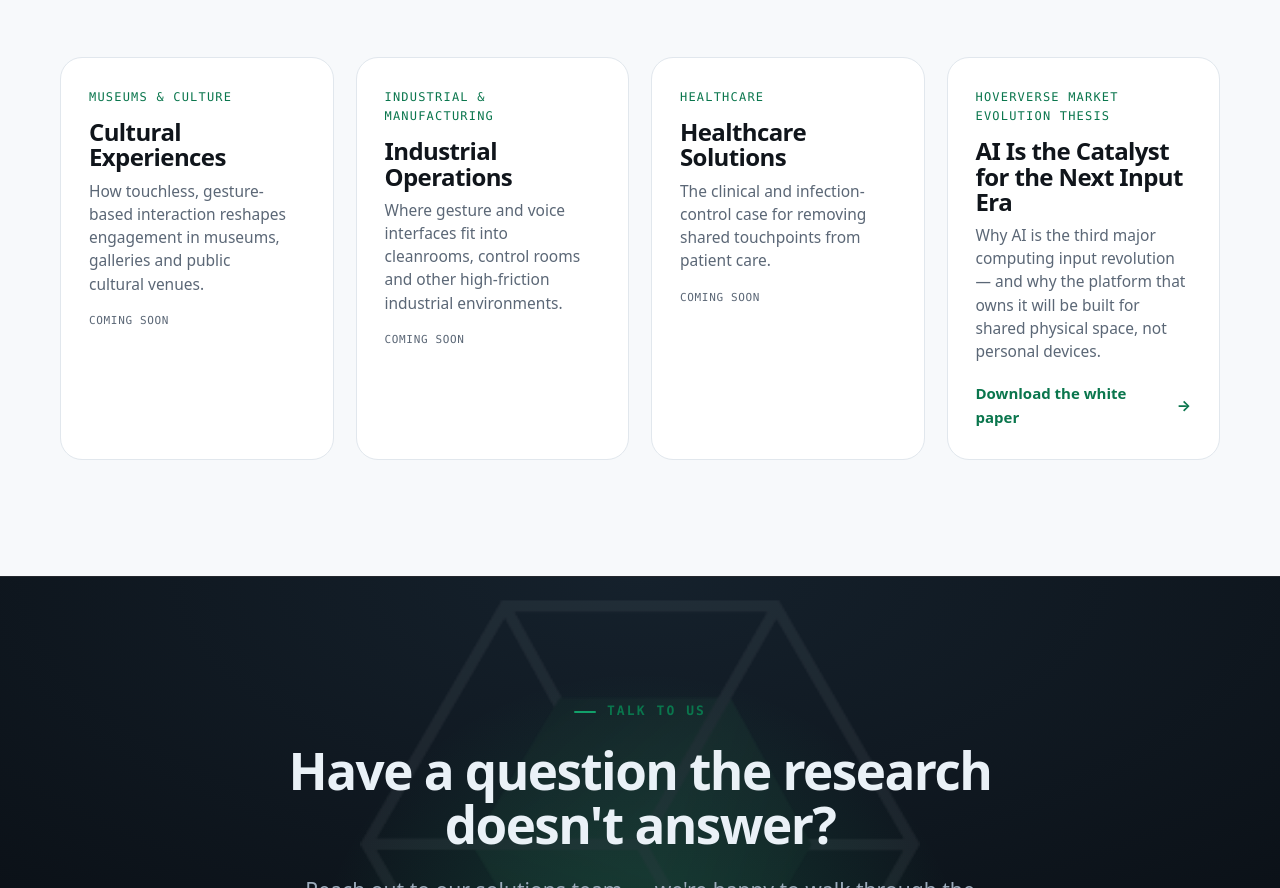
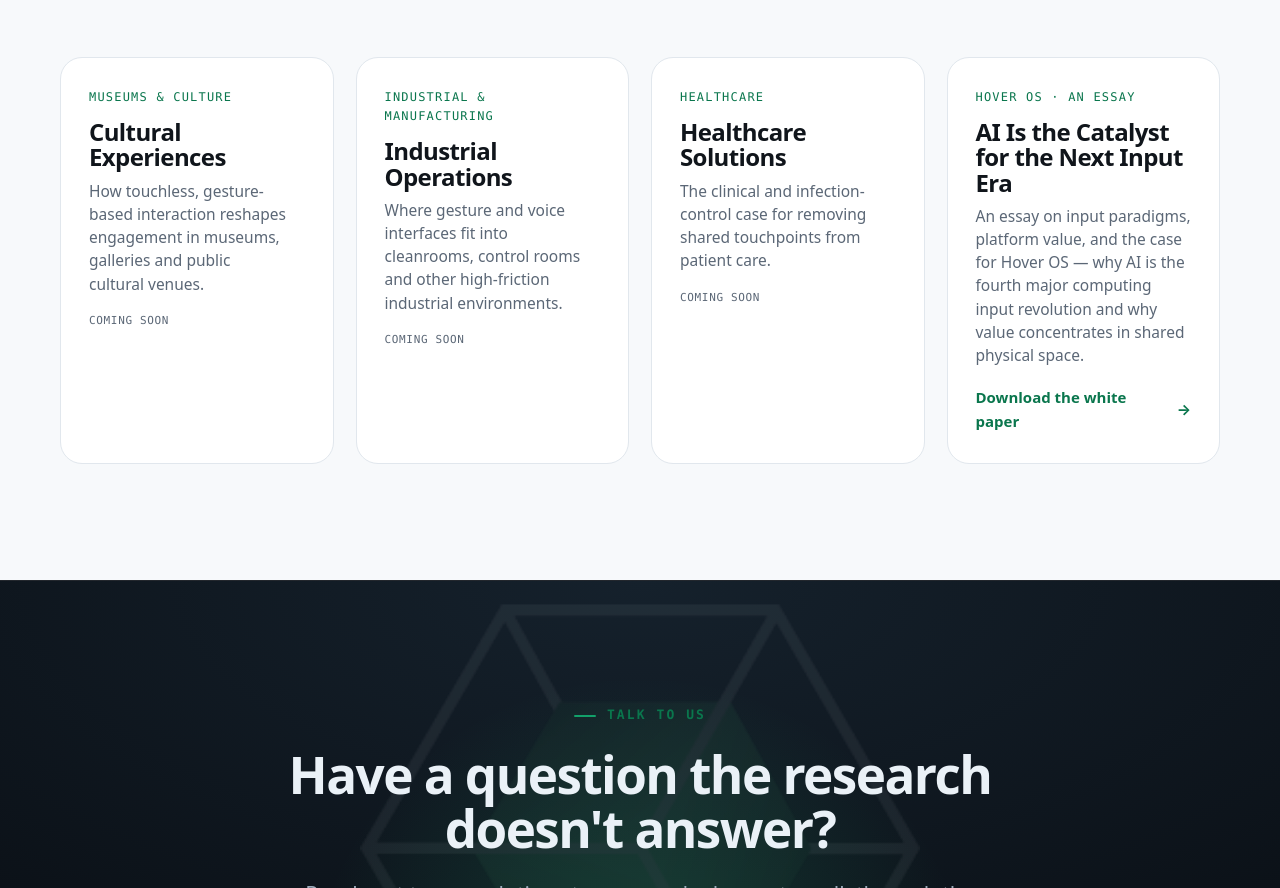
Before and after one commit to Solutions-HoverVerse/website-prototype, a plain HTML site: page resources.html in a window 1280 px wide. Shown: the part 1689-2577 px from the top of the page. Drawn offline with Linux system fonts and the light colour scheme.

Commit message:
feat: add Hover OS Essay PDF to whitepapers assets and link on Resources and Home

```diff
--- a/resources.html
+++ b/resources.html
@@ -170,10 +170,10 @@
         <p>The clinical and infection-control case for removing shared touchpoints from patient care.</p>
         <span style="display:inline-block;margin-top:16px;font-family:var(--mono);font-size:11px;letter-spacing:.06em;text-transform:uppercase;color:var(--muted)">Coming soon</span>
       </div>
-      <a class="suite reveal d3" href="assets/whitepapers/hoververse-market-evolution-thesis.pdf" target="_blank" rel="noopener" style="padding:30px 28px">
-        <span class="kicker">Hoververse Market Evolution Thesis</span>
+      <a class="suite reveal d3" href="assets/whitepapers/hoververse-market-evolution-thesis.pdf" target="_blank" rel="noopener" download="hoververse-market-evolution-thesis.pdf" style="padding:30px 28px">
+        <span class="kicker">Hover OS · An Essay</span>
         <h3 style="margin:12px 0 10px">AI Is the Catalyst for the Next Input Era</h3>
-        <p>Why AI is the third major computing input revolution — and why the platform that owns it will be built for shared physical space, not personal devices.</p>
+        <p>An essay on input paradigms, platform value, and the case for Hover OS — why AI is the fourth major computing input revolution and why value concentrates in shared physical space.</p>
         <span class="more">Download the white paper <span class="arr">→</span></span>
       </a>
     </div>
```
Also changed, not shown: index.html (+1 -1 lines), 3 other files.
